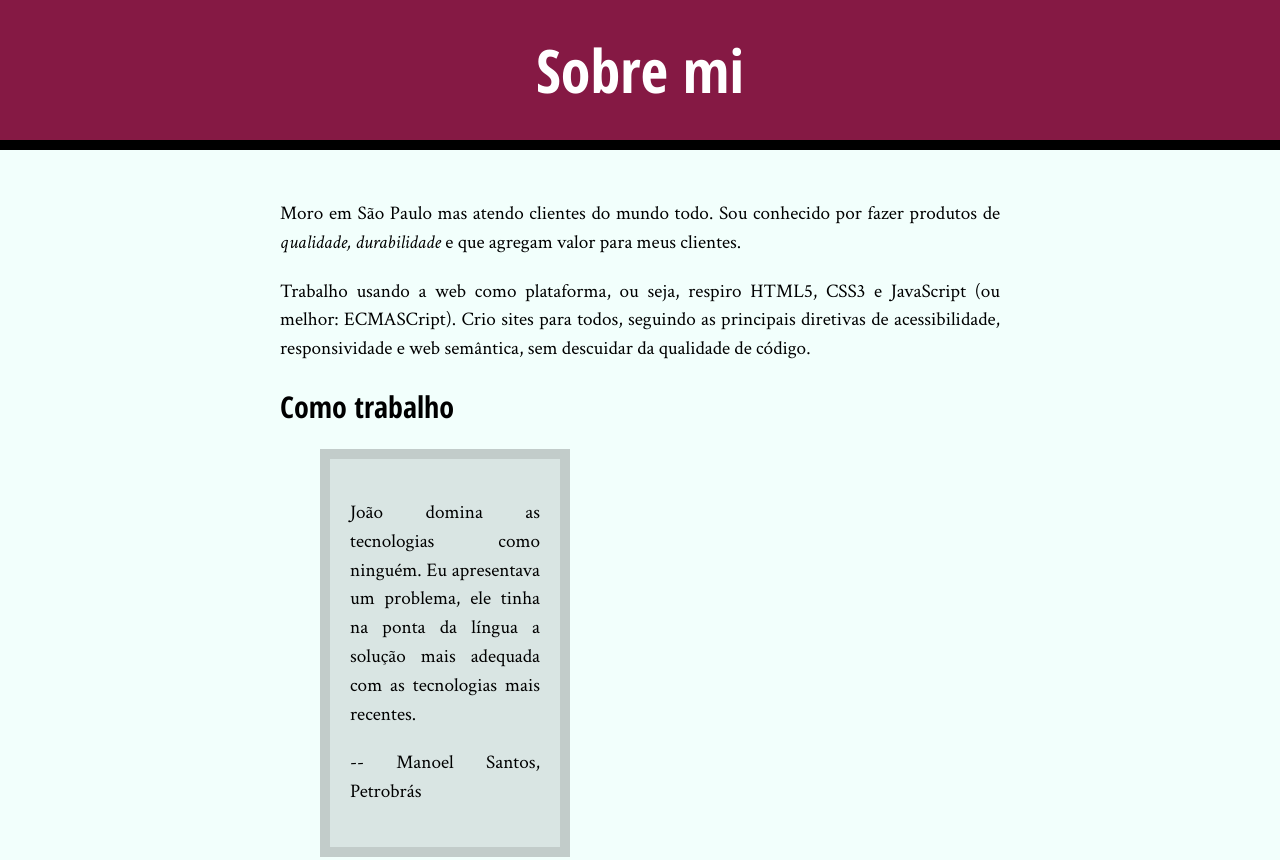
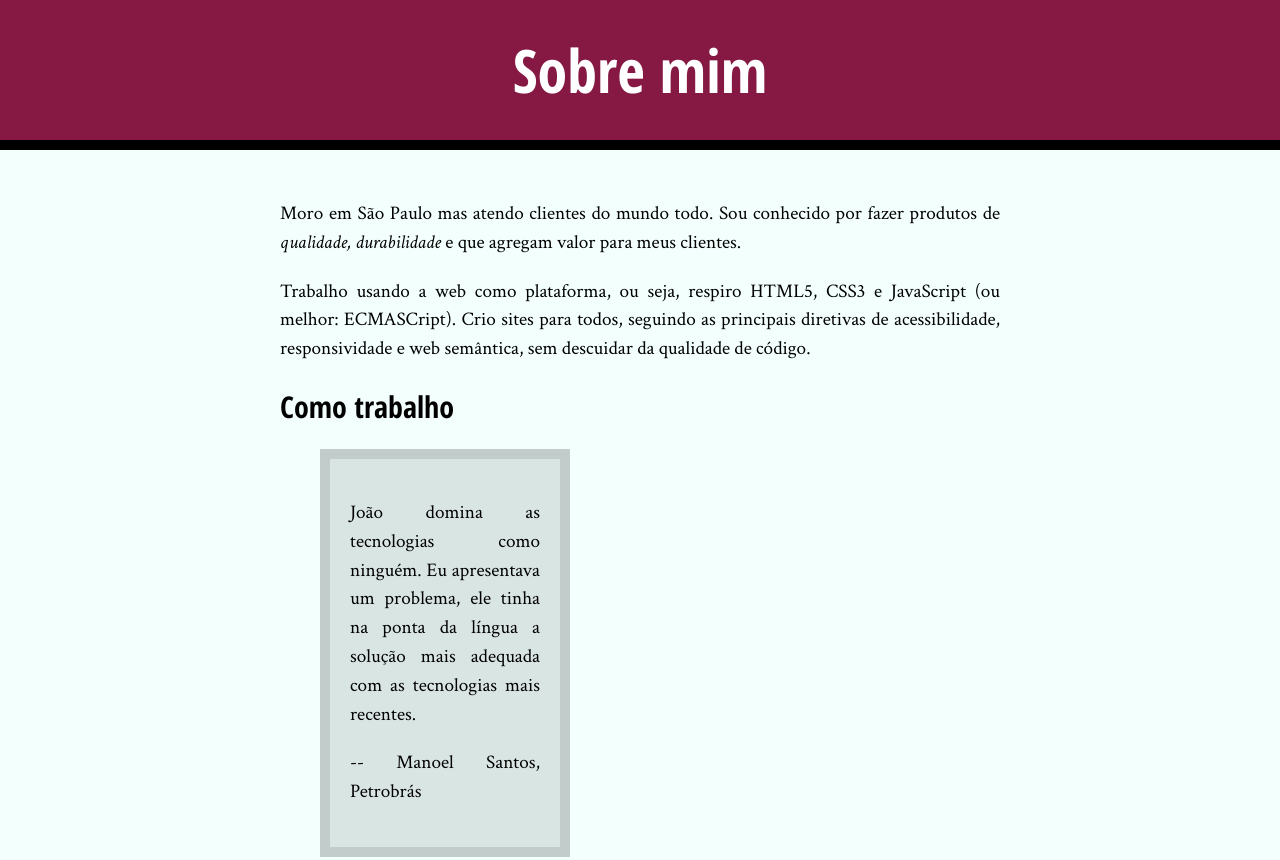
Before and after one commit to nicario/siteAlura, a plain HTML site: page inicio.html in a window 1280 px wide. Shown: the top 860 px of the page. Drawn offline with Linux system fonts and the light colour scheme.

Commit message:
Voltando Alteração

```diff
--- a/inicio.html
+++ b/inicio.html
@@ -11,7 +11,7 @@
     </head>
     <body>
     	<main>
-        	<h1>Sobre mi</h1>
+        	<h1>Sobre mim</h1>
 
         <div>
 
```
